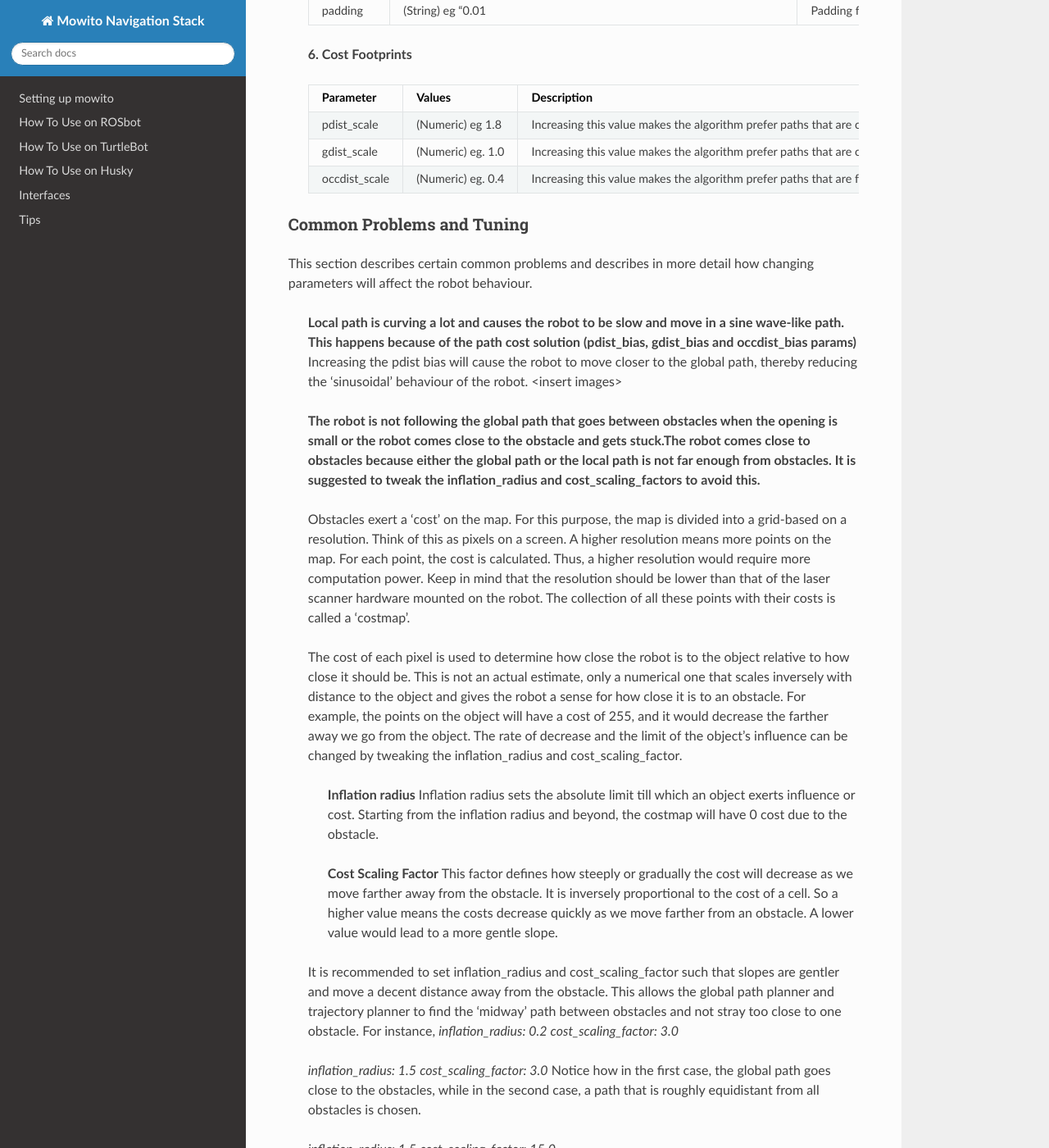
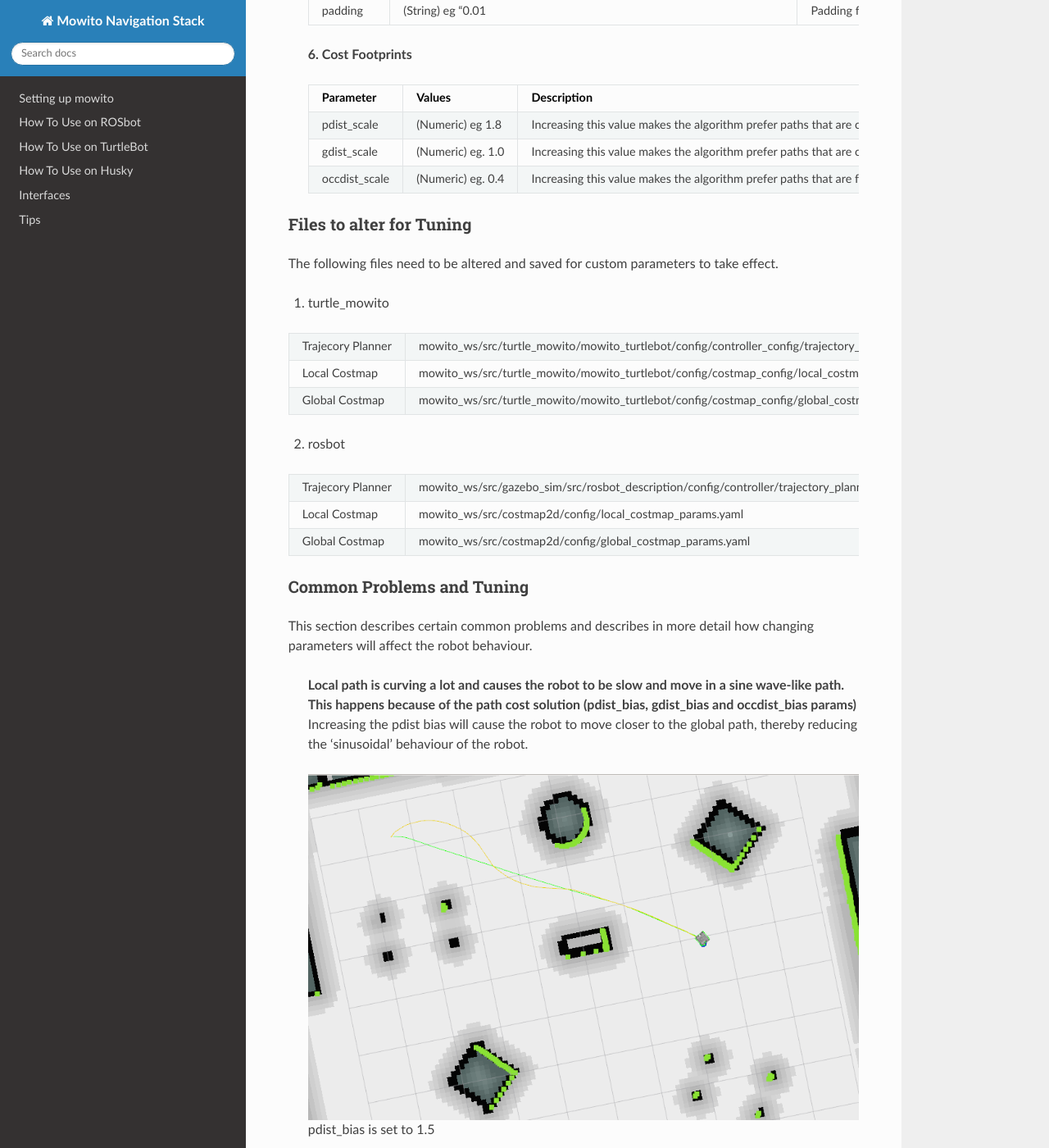
Before and after one commit to mowito/mowito_amd64, a Sphinx documentation site: the page built from docs/source/trajectory_planner_tuning.rst, in a window 1280 px wide and 1400 px high, scrolled down 2504 px. Shown: the whole window at 82% size. Built offline with Sphinx 7.4.7 and the Read the Docs theme 2.0.0, drawn with Linux system fonts in a browser that asks for light colours; some of the changed text lies outside the part shown.

Commit message:
Added images and remaining content for trajectory planner

```diff
--- a/docs/source/trajectory_planner_tuning.rst
+++ b/docs/source/trajectory_planner_tuning.rst
@@ -126,6 +126,31 @@
     |                        |                     | obstacles. Try increasing if the robot is straying too close to obstacles.                    |
     +------------------------+---------------------+-----------------------------------------------------------------------------------------------+
 
+Files to alter for Tuning
+^^^^^^^^^^^^^^^^^^^^^^^^^
+The following files need to be altered and saved for custom parameters to take effect.
+
+1. turtle_mowito
+
++------------------------+---------------------------------------------------------------------------------------------------+
+| Trajecory Planner      | mowito_ws/src/turtle_mowito/mowito_turtlebot/config/controller_config/trajectory_planner_ros.yaml |
++------------------------+---------------------------------------------------------------------------------------------------+
+| Local Costmap          | mowito_ws/src/turtle_mowito/mowito_turtlebot/config/costmap_config/local_costmap_params.yaml      |
++------------------------+---------------------------------------------------------------------------------------------------+
+| Global Costmap         | mowito_ws/src/turtle_mowito/mowito_turtlebot/config/costmap_config/global_costmap_params.yaml     |
++------------------------+---------------------------------------------------------------------------------------------------+
+
+2. rosbot
+
++------------------------+---------------------------------------------------------------------------------------------------+
+| Trajecory Planner      | mowito_ws/src/gazebo_sim/src/rosbot_description/config/controller/trajectory_planner_ros.yaml     |
++------------------------+---------------------------------------------------------------------------------------------------+
+| Local Costmap          | mowito_ws/src/costmap2d/config/local_costmap_params.yaml                                          |
++------------------------+---------------------------------------------------------------------------------------------------+
+| Global Costmap         | mowito_ws/src/costmap2d/config/global_costmap_params.yaml                                         |
++------------------------+---------------------------------------------------------------------------------------------------+
+
+
 
 Common Problems and Tuning
 ^^^^^^^^^^^^^^^^^^^^^^^^^^
@@ -134,7 +159,18 @@
 
     **Local path is curving a lot and causes the robot to be slow and move in a sine wave-like path. This happens because of the path cost solution (pdist_bias, gdist_bias and occdist_bias params)**
     Increasing the pdist bias will cause the robot to move closer to the global path, thereby reducing the 'sinusoidal' behaviour of the robot.
-    <insert images>
+
+
+
+    .. image:: Images/trajectory_planner/pdist_15.png
+      :alt: pdist_15.png
+    pdist_bias is set to 1.5
+
+
+
+    .. image:: Images/trajectory_planner/pdist_40.png
+      :alt: pdist_40.png
+    pdist_bias is set to 4.0
 
     **The robot is not following the global path that goes between obstacles when the opening is small or the robot comes close to the obstacle and gets stuck.The robot comes close to obstacles because either the global path or the local path is not far enough from obstacles. It is suggested to tweak the inflation_radius and cost_scaling_factors to avoid this.**
 
@@ -150,13 +186,21 @@
 
     It is recommended to set inflation_radius and cost_scaling_factor such that slopes are gentler and move a decent distance away from the obstacle. This allows the global path planner and trajectory planner to find the 'midway' path between obstacles and not stray too close to one obstacle.
     For instance,
+
+    .. image:: Images/trajectory_planner/costmap_rad_02.png
+      :alt: costmap_rad_02.png
     *inflation_radius: 0.2*
     *cost_scaling_factor: 3.0*
 
+    .. image:: Images/trajectory_planner/costmap_rad_15.png
+      :alt: costmap_rad_02.png
     *inflation_radius: 1.5*
     *cost_scaling_factor: 3.0*
+
     Notice how in the first case, the global path goes close to the obstacles, while in the second case, a path that is roughly equidistant from all obstacles is chosen.
 
+    .. image:: Images/trajectory_planner/costmap_csf_150.png
+      :alt: costmap_rad_02.png
     *inflation_radius: 1.5*
     *cost_scaling_factor: 15.0*
 
@@ -165,35 +209,34 @@
     Ths same parameters are also tweaked for the local costmap used by the trajectory planner (Yes, the costmap used by the global planner is global costmap, while that used by trajectory planner is local costmap).
 
 
+    For instance, take global costmap paramters as:
+
+        - inflation_radius: 0.2
+        - cost_scaling_factor: 3.0
+
+    .. image:: Images/trajectory_planner/local_costmap_rad_01.png
+      :alt: costmap_rad_02.png
+    *local costamp: cost_scaling_factor: 3.0 inflation_radius: 0.1*
 
 
-    For instance,
-
-    Global Costmap:
-    inflation_radius: 0.2
-    cost_scaling_factor: 3.0
-    local costamp:
-    cost_scaling_factor: 3.0
-    inflation_radius: 0.1
-
-
-    same global costmap
-    local costmap:
-    cost_scaling_factor: 3.0
-    inflation_radius: 0.8
+    .. image:: Images/trajectory_planner/local_costmap_rad_08.png
+      :alt: costmap_rad_02.png
+    *local costmap: cost_scaling_factor: 3.0 inflation_radius: 0.8*
 
 
     Notice how the robot is considering a larger area and that the path it took is relatively farther from obstacles than it is in the first case. The change can be increased by tuning the cost_scaling_factor and inflation_radius. If the inflation radius is too large, the robot may try to avoid narrow pathways.
 
 
-    **The calculation needs too much time to stay at moving frequency: The frequency of this warning can be reduced by tweaking parameters to use less computational resources.**
+    **The calculation needs too much time to stay at moving frequency**
 
-        Try reducing local costmap width and height. This is an effective method to reduce computation time.
+    The number of times this warning occurs can be reduced by tweaking parameters to use less computational resources. Try reducing local costmap width and height. This is an effective method to reduce computation time.
 
-        Other methods to reduce computation time:
-            - Increase sim_granularity
-            - reduce vx_samples and/or vtheta_samples
-            - reduce sim_time
+    Other methods to reduce computation time:
+
+        - Increase sim_granularity
+        - reduce vx_samples and/or vtheta_samples
+        - reduce sim_time
 
     **The robot is able to reach the first goal but fails for subsequent ones.**
+
     The cause is unknown. Reducing heading_lookahead for trajectory planner may fix the issue. Try the value 0.325
```
Also changed, not shown: docs/source/Images/trajectory_planner/costmap_csf_150.png (added), docs/source/Images/trajectory_planner/costmap_rad_02.png (added), docs/source/Images/trajectory_planner/costmap_rad_15.png (added), docs/source/Images/trajectory_planner/local_costmap_rad_01.png (added), docs/source/Images/trajectory_planner/local_costmap_rad_08.png (added), docs/source/Images/trajectory_planner/pdist_15.png (added), docs/source/Images/trajectory_planner/pdist_40.png (added).
